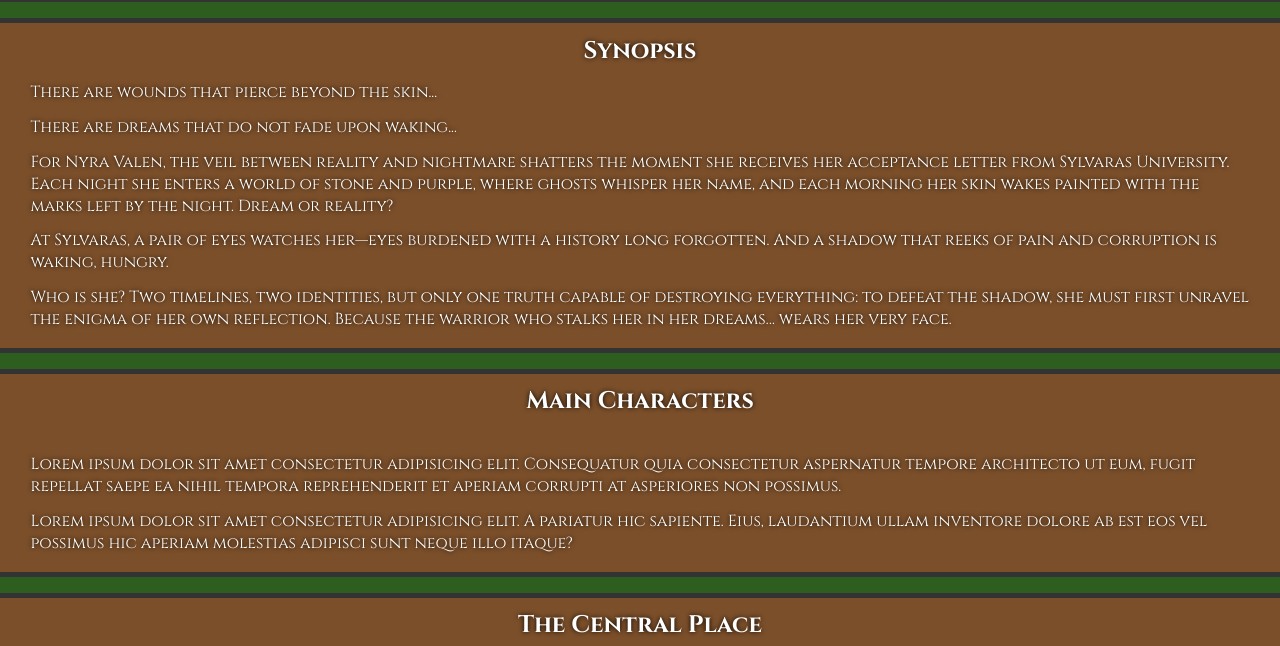
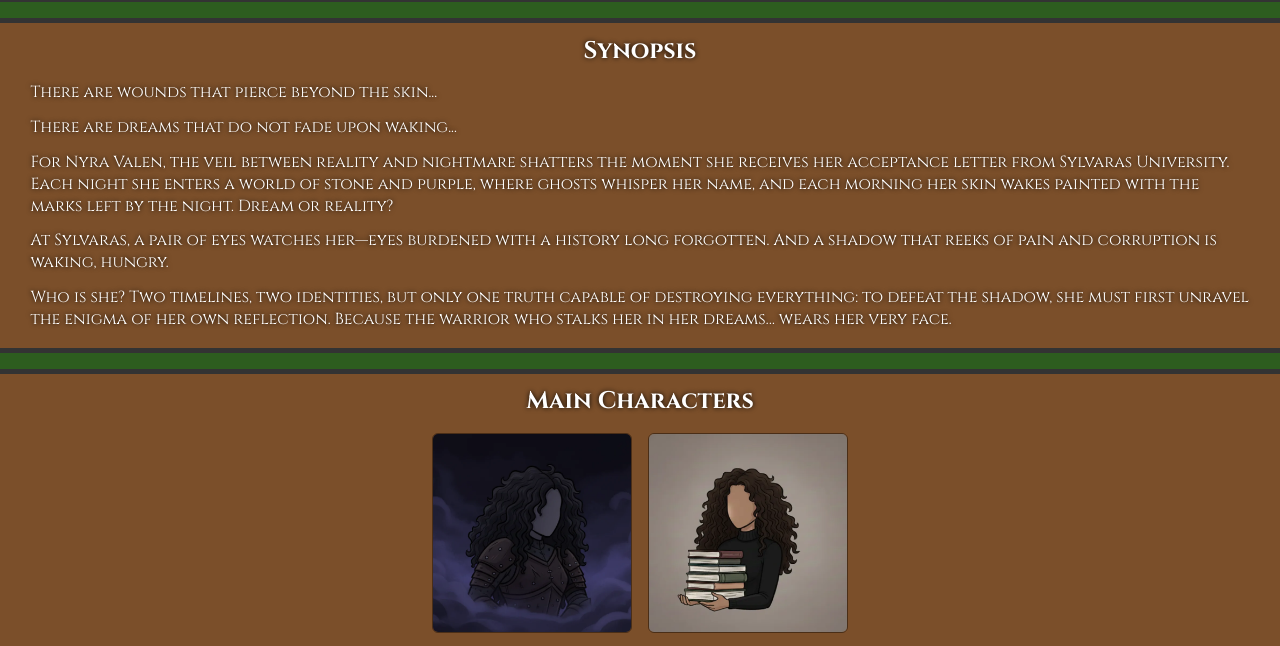
Before and after one commit to thailisg/wdd131, a plain HTML site: page project/index.html in a window 1280 px wide. Shown: the part 94-740 px from the top of the page. Drawn offline with Linux system fonts and the light colour scheme; a web font is replaced by a local one.

Commit message:
update of images in index

```diff
--- a/project/index.html
+++ b/project/index.html
@@ -60,12 +60,11 @@
         <section class="main-characters">
             <h2>Main Characters</h2>
             <div class="img-main-character">
-                <img class="main-character" src="" alt="">
-                <img class="main-character" src="" alt="">
+                <img class="main-character" src="images/nyra-past.webp" alt="">
+                <img class="main-character" src="images/nyra-present.webp" alt="">
             </div>
             <div class="desc-main-character">
                 <p>Lorem ipsum dolor sit amet consectetur adipisicing elit. Consequatur quia consectetur aspernatur tempore architecto ut eum, fugit repellat saepe ea nihil tempora reprehenderit et aperiam corrupti at asperiores non possimus.</p>
-                <p>Lorem ipsum dolor sit amet consectetur adipisicing elit. A pariatur hic sapiente. Eius, laudantium ullam inventore dolore ab est eos vel possimus hic aperiam molestias adipisci sunt neque illo itaque?</p>
             </div>
         </section>
         <section class="central-place">
--- a/project/styles/index.css
+++ b/project/styles/index.css
@@ -88,6 +88,7 @@ h1{
     top: 100%;
     right: 1rem;
     z-index: 100;
+    border: 1px solid var(--color-brown-dark);
 }
 
 .navigation.active {
@@ -126,4 +127,24 @@ section h2{
 
 section p{
     padding: .4rem;
+    text-align: left;
 }
+
+/*----------img of principle characters---------*/
+
+.img-main-character {
+    display: flex;
+    justify-content: center;
+    gap: 1rem;
+    flex-wrap: wrap;
+    margin-top: 1rem;
+    margin-bottom: 1rem;
+}
+
+.main-character {
+    width: 45%;
+    max-width: 200px;
+    height: auto;
+    border-radius: 6px;
+    border: 1px solid var(--color-brown-dark);
+}
```
Also changed, not shown: project/images/nyra-past.webp (added), project/images/nyra-present.webp (added).
